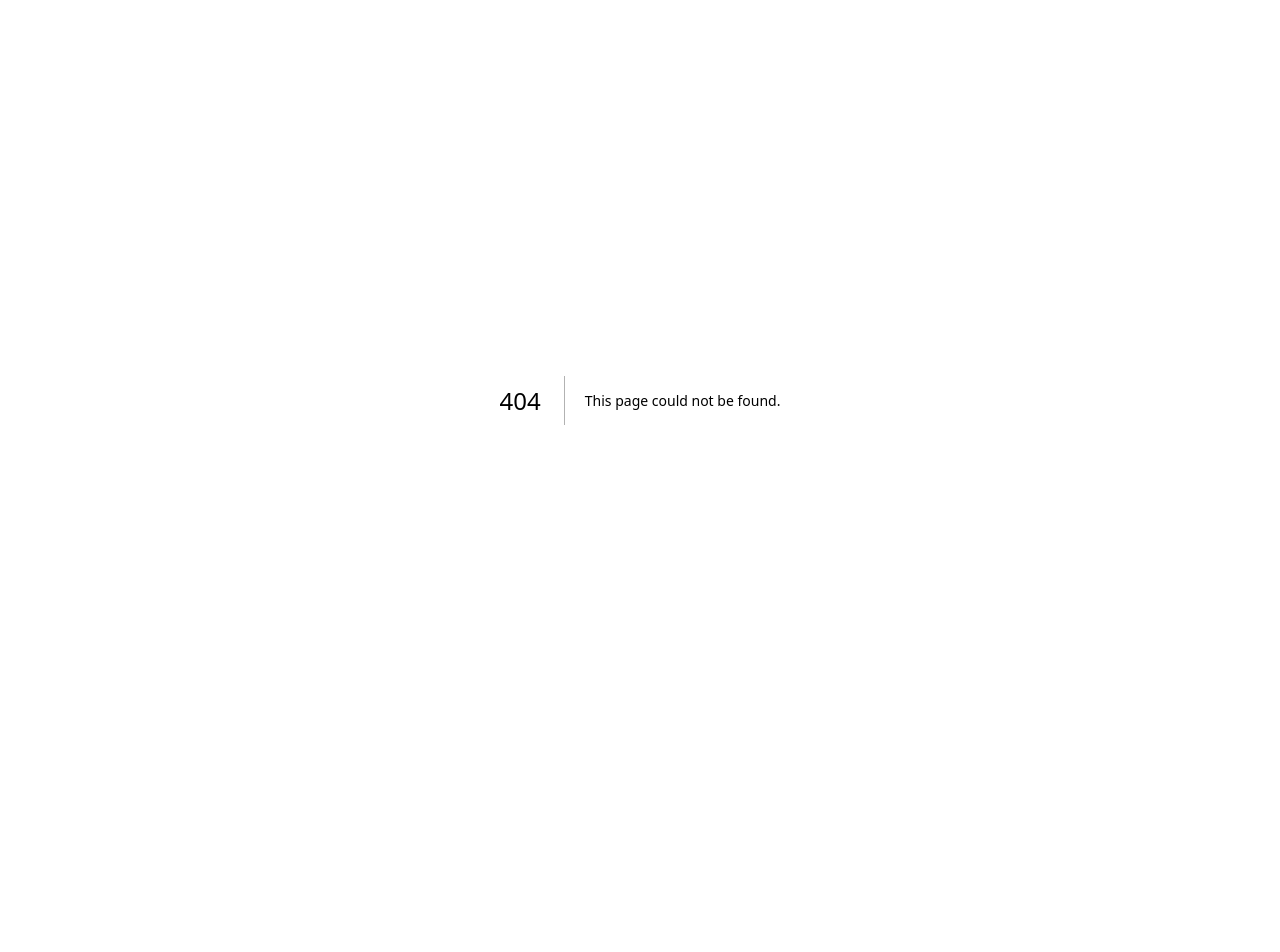
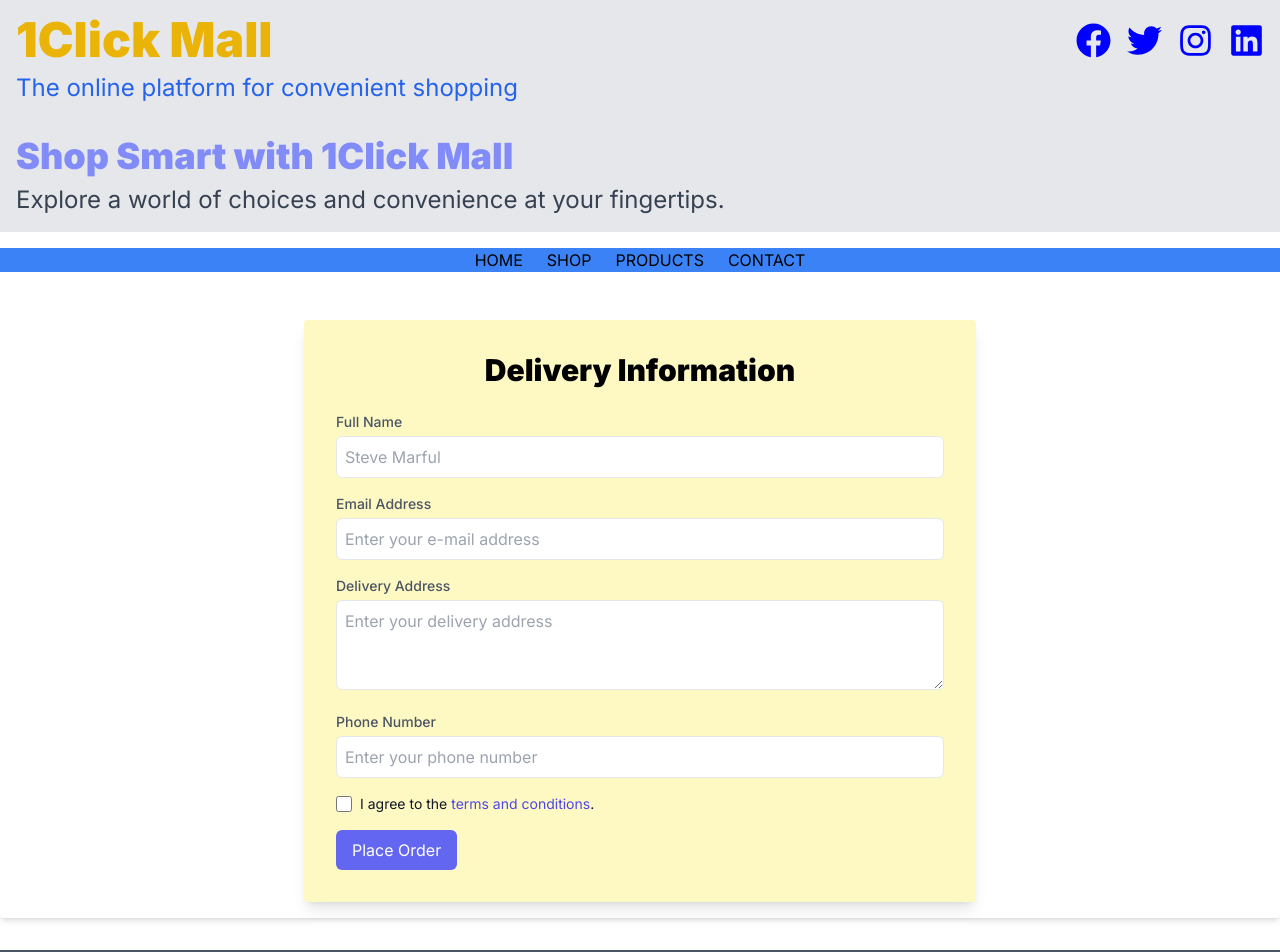
Before and after one commit to Obeblanko/My-shopping, a Next.js app: page /booking in a window 1280 px wide. Before the commit this address had no page. Shown: the top 952 px of the page. Before the commit the page ends 800 px from the top, so only its background shows below. Built offline with nearby package versions, Linux system fonts and the light colour scheme.

Commit message:
add booking page

```diff
--- /dev/null
+++ b/app/booking/page.js
@@ -0,0 +1,101 @@
+'use client'
+import React from 'react'
+import Header from '../components/Header/Header';
+import Footer from '../components/Footer/Footer';
+import Banner from '../components/Banner/Banner';
+import Navbar from '../components/Navbar/Navbar';
+
+const BookingPage = ()=> {
+  return (
+    <div>
+           <Header />
+           <Banner />
+            <Navbar showHome={true}  showProducts={true} showShop={true} showContact={true}   />
+            <div className="container mx-auto my-8 p-4 bg-white rounded shadow-md">
+            <div className="max-w-2xl mx-auto bg-yellow-100 p-8 rounded shadow-lg">
+        <h2 className="text-3xl font-semibold mb-6 text-center"> <strong>Delivery Information</strong></h2>
+
+        <form className="space-y-4">
+          <div>
+            <label htmlFor="fullName" className="block text-sm font-medium text-gray-600">
+              Full Name
+            </label>
+            <input
+              type="text"
+              id="fullName"
+              name="fullName"
+              className="mt-1 p-2 w-full border rounded-md"
+              placeholder="Steve Marful"
+            />
+          </div>
+
+          <div>
+  <label htmlFor="email" className="block text-sm font-medium text-gray-600">
+    Email Address
+  </label>
+  <input
+    type="email"
+    id="email"
+    name="email"
+    className="mt-1 p-2 w-full border rounded-md"
+    placeholder="Enter your e-mail address"
+  />
+</div>
+
+
+          <div>
+            <label htmlFor="address" className="block text-sm font-medium text-gray-600">
+              Delivery Address
+            </label>
+            <textarea
+              id="address"
+              name="address"
+              rows="3"
+              className="mt-1 p-2 w-full border rounded-md"
+              placeholder="Enter your delivery address"
+            ></textarea>
+          </div>
+
+          <div>
+            <label htmlFor="phone" className="block text-sm font-medium text-gray-600">
+              Phone Number
+            </label>
+            <input
+              type="tel"
+              id="phone"
+              name="phone"
+              className="mt-1 p-2 w-full border rounded-md"
+              placeholder="Enter your phone number"
+            />
+          </div>
+
+          <div className="flex items-center">
+            <input
+              type="checkbox"
+              id="terms"
+              name="terms"
+              className="h-4 w-4 text-indigo-600 border-gray-300 rounded focus:ring-indigo-500"
+            />
+            <label htmlFor="terms" className="ml-2 block text-sm text-gray-900">
+              I agree to the <span className="text-indigo-600">terms and conditions</span>.
+            </label>
+          </div>
+
+          <button
+            type="submit"
+            className="bg-indigo-500 text-white py-2 px-4 rounded-md hover:bg-indigo-600 transition duration-300"
+          >
+            Place Order
+          </button>
+        </form>
+      </div>
+      </div>
+            <Footer />
+    </div>
+
+
+
+  )
+}
+
+export default BookingPage
--- a/app/home/page.js
+++ b/app/home/page.js
@@ -30,7 +30,7 @@
 
 
                     <div className="bg-white p-6 rounded-lg shadow-md">
-                    <Link href='/#'>
+                    <Link href='/shop'>
                         <h2 className="text-xl font-bold mb-2">Exciting Services</h2>
                     <p className="text-gray-600">Experience the best customer service when you shop from us.</p>
                     </Link>
@@ -39,7 +39,7 @@
 
 
                     <div className="bg-white p-6 rounded-lg shadow-md">
-                    <Link href='/#'>
+                    <Link href='/booking'>
                         <h2 className="text-xl font-bold mb-2">Explore our delivery service</h2>
                         <p className="text-gray-600">Use this service to get your goods delivered at your doorstep with no stress and at your comfort.</p>
                         </Link>
```
